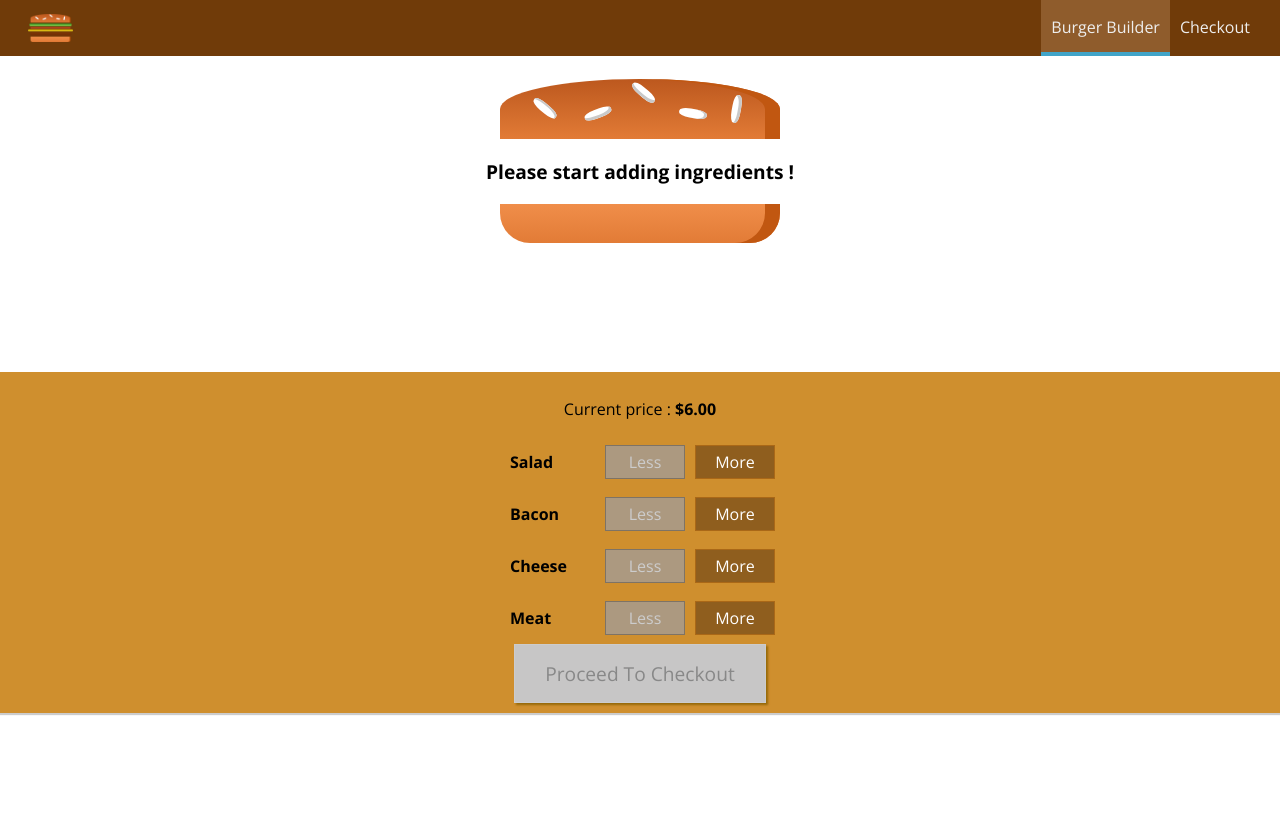
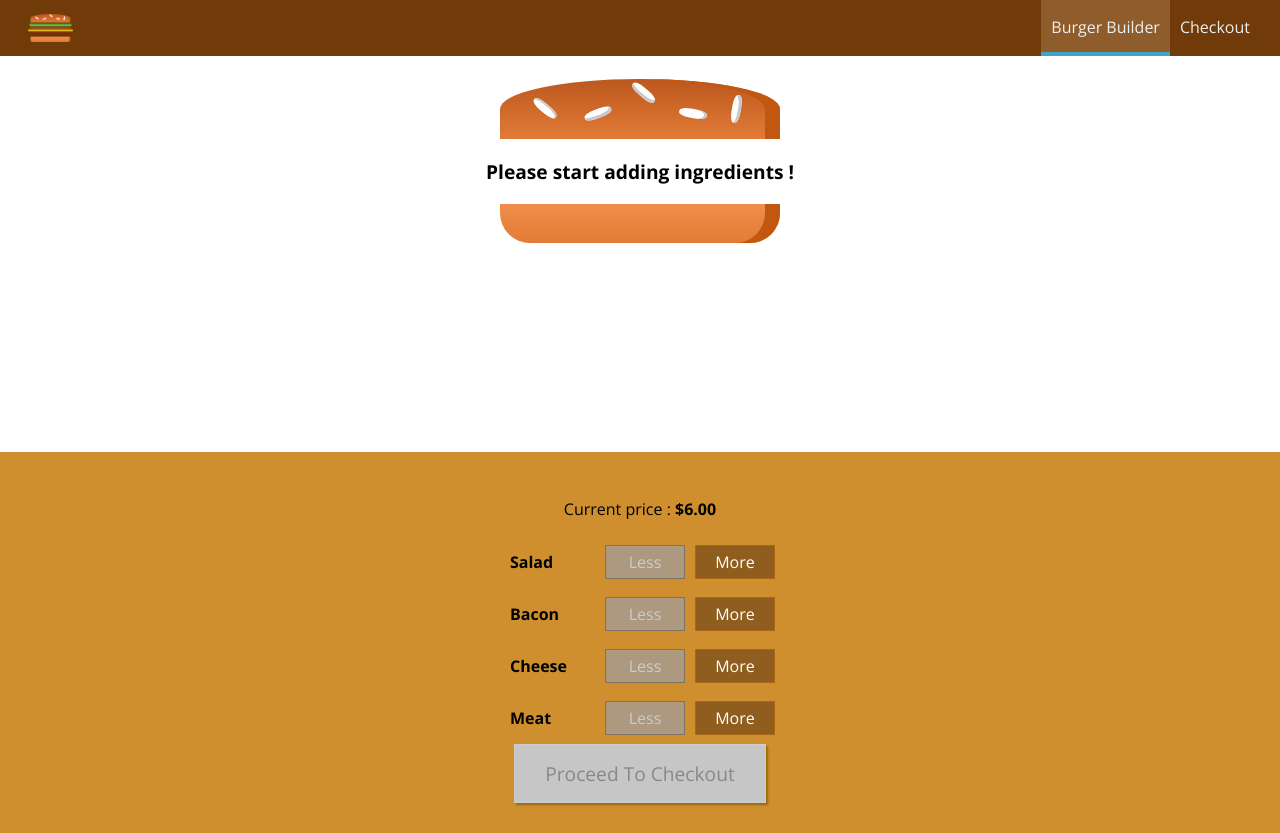
Before and after one commit to QuanNg1996/burger_builder, a React (Create React App) app: page / in a window 1280 px wide. Before the commit the page ends 800 px from the top, so only its background shows below. Built offline with nearby package versions, Linux system fonts and the light colour scheme.

Commit message:
CSS change

```diff
--- a/src/components/Burger/BuildControls/BuildControls.module.css
+++ b/src/components/Burger/BuildControls/BuildControls.module.css
@@ -6,7 +6,8 @@
   align-items: center;
   box-shadow: 0 2px 1px #ccc;
   margin: auto;
-  padding: 10px 0;
+  margin-top: 5rem;
+  padding: 30px 0;
 }
 
 .OrderButton {
--- a/src/components/Navigation/SideDrawer/DrawerToggle/DrawerToggle.js
+++ b/src/components/Navigation/SideDrawer/DrawerToggle/DrawerToggle.js
@@ -2,7 +2,11 @@
 import classes from './DrawerToggle.module.css';
 
 const drawerToggle = (props) => (
-  <div className={classes.DrawerToggle} onClick={props.clicked}>MENU</div>
+  <div className={classes.DrawerToggle} onClick={props.clicked}>
+    <div></div>
+    <div></div>
+    <div></div>
+  </div>
 );
 
 export default drawerToggle;
--- a/src/containers/BurgerBuilder/BurgerBuilder.js
+++ b/src/containers/BurgerBuilder/BurgerBuilder.js
@@ -28,7 +28,7 @@
   updatePurchaseState (ingredients) {
     const sum = Object.keys(ingredients)
       .map(igKey => {
-        return ingredients[igKey]
+        return ingredients[igKey];
       })
       .reduce((sum, el) => {
         return sum + el;
@@ -70,7 +70,7 @@
   }
 
   purchaseContinueHandler = () => {
-    alert('You continue!');
+    alert('Continuing...');
   }
 
 
```
